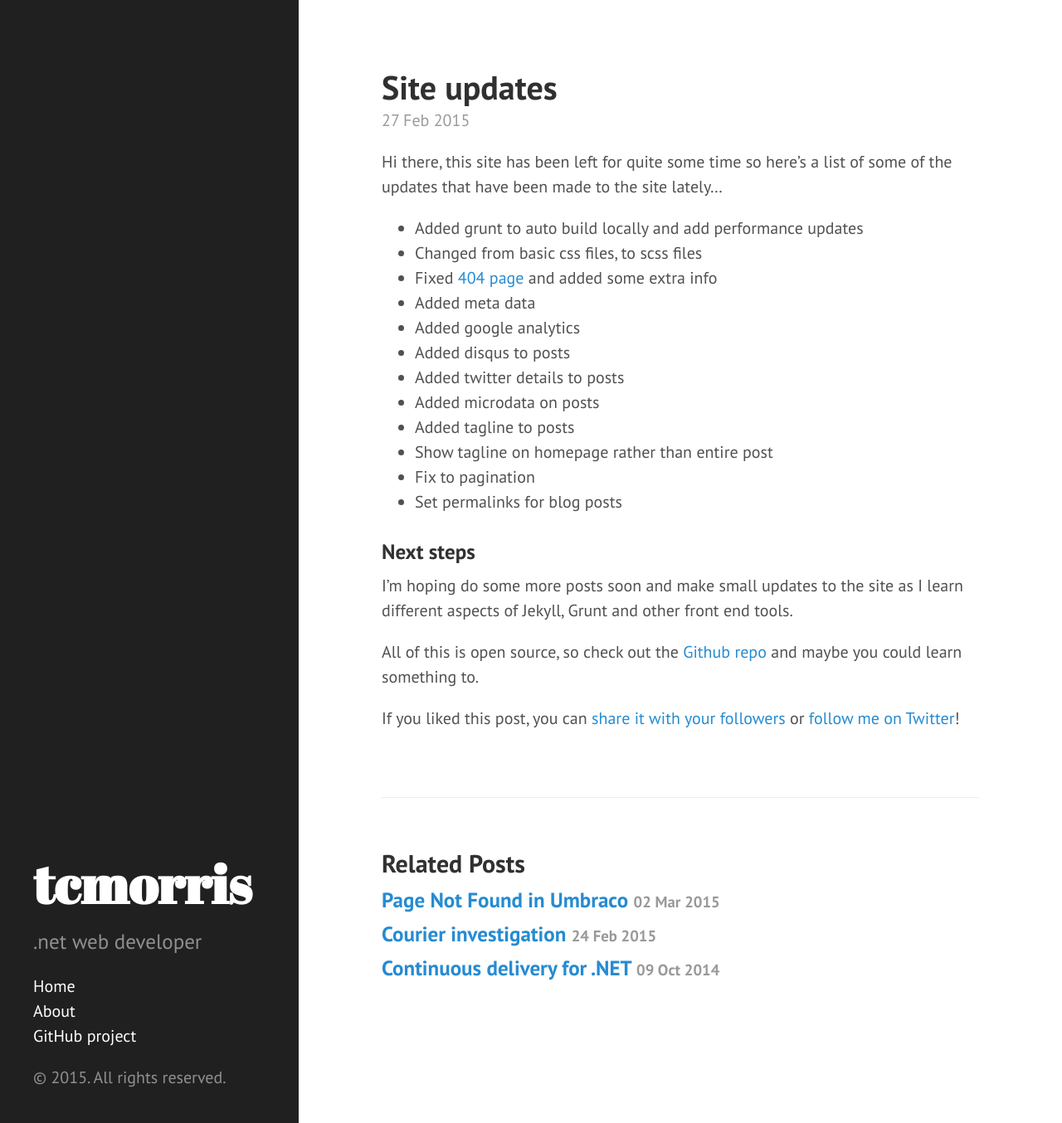
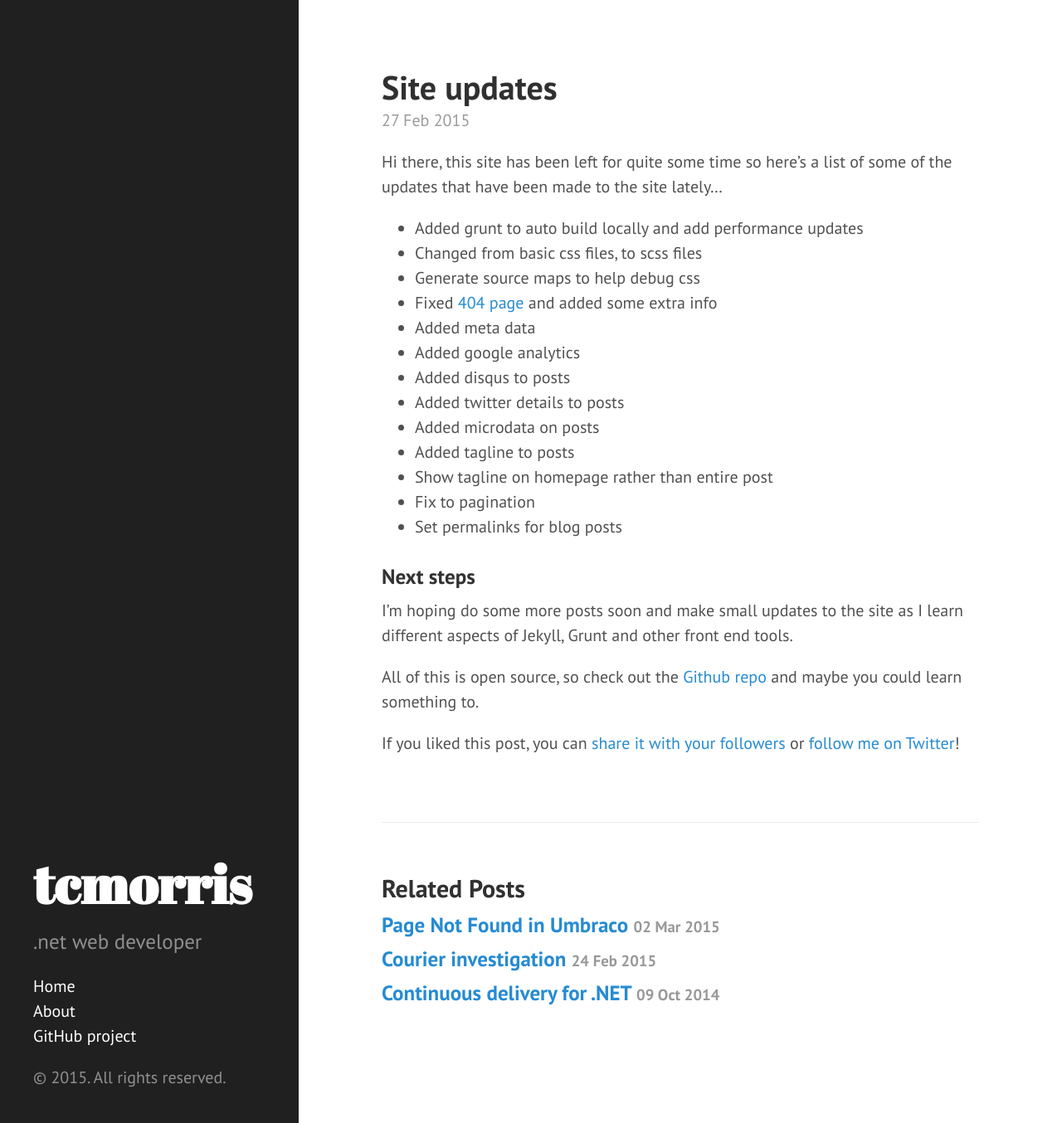
Before and after one commit to tcmorris/tcmorris.github.io, a Jekyll site: the page built from _posts/2015-02-27-site-updates.md, in a window 1280 px wide and 1354 px high. Shown: the whole window at 83% size. Built offline with Jekyll 4.4.1, drawn with Linux system fonts in a browser that asks for light colours; Markdown is read by kramdown in place of the engine named in the settings.

Commit message:
Config updates
Sort out jekyll task, add source maps, use site.css

```diff
--- a/_includes/head.html
+++ b/_includes/head.html
@@ -12,9 +12,7 @@
   <meta name="author" content="{{ site.author.name }}">
   <meta name="viewport" content="width=device-width, initial-scale=1.0, maximum-scale=1">
   <!-- CSS -->
-  <link rel="stylesheet" href="/public/css/poole.css">
-  <link rel="stylesheet" href="/public/css/syntax.css">
-  <link rel="stylesheet" href="/public/css/hyde.css">
+  <link rel="stylesheet" href="/public/css/site.css">
   <link rel="stylesheet" href="http://fonts.googleapis.com/css?family=PT+Sans:400,400italic,700|Abril+Fatface">
   <!-- Icons -->
   <link rel="apple-touch-icon-precomposed" sizes="144x144" href="/public/icons/apple-touch-icon-144-precomposed.png">
--- a/_posts/2015-02-27-site-updates.md
+++ b/_posts/2015-02-27-site-updates.md
@@ -9,6 +9,7 @@
 
 - Added grunt to auto build locally and add performance updates
 - Changed from basic css files, to scss files
+- Generate source maps to help debug css
 - Fixed [404 page](http://tcmorris.net/404) and added some extra info
 - Added meta data
 - Added google analytics
--- a/_scss/site.scss
+++ b/_scss/site.scss
@@ -1,4 +1,4 @@
 // site
-@import "partials/_hyde.scss";
 @import "partials/_poole.scss";
 @import "partials/_syntax.scss";
+@import "partials/_hyde.scss";
--- a/public/css/hyde.css
+++ /dev/null
@@ -1,248 +0,0 @@
-/*
- *  __                  __
- * /\ \                /\ \
- * \ \ \___   __  __   \_\ \     __
- *  \ \  _ `\/\ \/\ \  /'_` \  /'__`\
- *   \ \ \ \ \ \ \_\ \/\ \_\ \/\  __/
- *    \ \_\ \_\/`____ \ \___,_\ \____\
- *     \/_/\/_/`/___/> \/__,_ /\/____/
- *                /\___/
- *                \/__/
- *
- * Designed, built, and released under MIT license by @mdo. Learn more at
- * https://github.com/poole/hyde.
- */
-
-/*
- * Contents
- *
- * Global resets
- * Sidebar
- * Container
- * Reverse layout
- * Themes
- */
-
-/*
- * Global resets
- *
- * Update the foundational and global aspects of the page.
- */
-
-html {
-  font-family: "PT Sans", Helvetica, Arial, sans-serif;
-}
-@media (min-width: 48rem) {
-  html {
-    font-size: 16px;
-  }
-}
-@media (min-width: 58rem) {
-  html {
-    font-size: 20px;
-  }
-}
-
-
-/*
- * Sidebar
- *
- * Flexible banner for housing site name, intro, and "footer" content. Starts
- * out above content in mobile and later moves to the side with wider viewports.
- */
-
-.sidebar {
-  text-align: center;
-  padding: 2rem 1rem;
-  color: rgba(255,255,255,.5);
-  background-color: #202020;
-}
-@media (min-width: 48rem) {
-  .sidebar {
-    position: fixed;
-    top: 0;
-    left: 0;
-    bottom: 0;
-    width: 18rem;
-    text-align: left;
-  }
-}
-
-/* Sidebar links */
-.sidebar a {
-  color: #fff;
-}
-
-/* About section */
-.sidebar-about h1 {
-  color: #fff;
-  margin-top: 0;
-  font-family: "Abril Fatface", serif;
-  font-size: 3.25rem;
-}
-
-/* Sidebar nav */
-.sidebar-nav {
-  padding-left: 0;
-  list-style: none;
-}
-.sidebar-nav-item {
-  display: block;
-}
-a.sidebar-nav-item:hover,
-a.sidebar-nav-item:focus {
-  text-decoration: underline;
-}
-.sidebar-nav-item.active {
-  font-weight: bold;
-}
-
-/* Sticky sidebar
- *
- * Add the `sidebar-sticky` class to the sidebar's container to affix it the
- * contents to the bottom of the sidebar in tablets and up.
- */
-
-@media (min-width: 48rem) {
-  .sidebar-sticky {
-    position: absolute;
-    right:  1rem;
-    bottom: 1rem;
-    left:   1rem;
-  }
-}
-
-
-/* Container
- *
- * Align the contents of the site above the proper threshold with some margin-fu
- * with a 25%-wide `.sidebar`.
- */
-
-.content {
-  padding-top:    4rem;
-  padding-bottom: 4rem;
-}
-
-@media (min-width: 48rem) {
-  .content {
-    max-width: 38rem;
-    margin-left: 20rem;
-    margin-right: 2rem;
-  }
-}
-
-@media (min-width: 64rem) {
-  .content {
-    margin-left: 22rem;
-    margin-right: 4rem;
-  }
-}
-
-
-/*
- * Reverse layout
- *
- * Flip the orientation of the page by placing the `.sidebar` on the right.
- */
-
-@media (min-width: 48rem) {
-  .layout-reverse .sidebar {
-    left: auto;
-    right: 0;
-  }
-  .layout-reverse .content {
-    margin-left: 2rem;
-    margin-right: 20rem;
-  }
-}
-
-@media (min-width: 64rem) {
-  .layout-reverse .content {
-    margin-left: 4rem;
-    margin-right: 22rem;
-  }
-}
-
-
-
-/*
- * Themes
- *
- * As of v1.1, Hyde includes optional themes to color the sidebar and links
- * within blog posts. To use, add the class of your choosing to the `body`.
- */
-
-/* Base16 (http://chriskempson.github.io/base16/#default) */
-
-/* Red */
-.theme-base-08 .sidebar {
-  background-color: #ac4142;
-}
-.theme-base-08 .content a,
-.theme-base-08 .related-posts li a:hover {
-  color: #ac4142;
-}
-
-/* Orange */
-.theme-base-09 .sidebar {
-  background-color: #d28445;
-}
-.theme-base-09 .content a,
-.theme-base-09 .related-posts li a:hover {
-  color: #d28445;
-}
-
-/* Yellow */
-.theme-base-0a .sidebar {
-  background-color: #f4bf75;
-}
-.theme-base-0a .content a,
-.theme-base-0a .related-posts li a:hover {
-  color: #f4bf75;
-}
-
-/* Green */
-.theme-base-0b .sidebar {
-  background-color: #90a959;
-}
-.theme-base-0b .content a,
-.theme-base-0b .related-posts li a:hover {
-  color: #90a959;
-}
-
-/* Cyan */
-.theme-base-0c .sidebar {
-  background-color: #75b5aa;
-}
-.theme-base-0c .content a,
-.theme-base-0c .related-posts li a:hover {
-  color: #75b5aa;
-}
-
-/* Blue */
-.theme-base-0d .sidebar {
-  background-color: #6a9fb5;
-}
-.theme-base-0d .content a,
-.theme-base-0d .related-posts li a:hover {
-  color: #6a9fb5;
-}
-
-/* Magenta */
-.theme-base-0e .sidebar {
-  background-color: #aa759f;
-}
-.theme-base-0e .content a,
-.theme-base-0e .related-posts li a:hover {
-  color: #aa759f;
-}
-
-/* Brown */
-.theme-base-0f .sidebar {
-  background-color: #8f5536;
-}
-.theme-base-0f .content a,
-.theme-base-0f .related-posts li a:hover {
-  color: #8f5536;
-}
--- a/public/css/poole.css
+++ /dev/null
@@ -1,400 +0,0 @@
-/*
- *                        ___
- *                       /\_ \
- *  _____     ___     ___\//\ \      __
- * /\ '__`\  / __`\  / __`\\ \ \   /'__`\
- * \ \ \_\ \/\ \_\ \/\ \_\ \\_\ \_/\  __/
- *  \ \ ,__/\ \____/\ \____//\____\ \____\
- *   \ \ \/  \/___/  \/___/ \/____/\/____/
- *    \ \_\
- *     \/_/
- *
- * Designed, built, and released under MIT license by @mdo. Learn more at
- * https://github.com/poole/poole.
- */
-
-/*
- * Contents
- *
- * Body resets
- * Custom type
- * Messages
- * Container
- * Masthead
- * Posts and pages
- * Pagination
- * Reverse layout
- * Themes
- */
-
-/*
- * Body resets
- *
- * Update the foundational and global aspects of the page.
- */
-
-* {
-  -webkit-box-sizing: border-box;
-     -moz-box-sizing: border-box;
-          box-sizing: border-box;
-}
-
-html,
-body {
-  margin: 0;
-  padding: 0;
-}
-
-html {
-  font-family: "Helvetica Neue", Helvetica, Arial, sans-serif;
-  font-size: 16px;
-  line-height: 1.5;
-}
-@media (min-width: 38rem) {
-  html {
-    font-size: 20px;
-  }
-}
-
-body {
-  color: #515151;
-  background-color: #fff;
-  -webkit-text-size-adjust: 100%;
-      -ms-text-size-adjust: 100%;
-}
-
-/* No `:visited` state is required by default (browsers will use `a`) */
-a {
-  color: #268bd2;
-  text-decoration: none;
-}
-/* `:focus` is linked to `:hover` for basic accessibility */
-a:hover,
-a:focus {
-  text-decoration: underline;
-}
-
-/* Headings */
-h1, h2, h3, h4, h5, h6 {
-  margin-bottom: .5rem;
-  font-weight: bold;
-  line-height: 1.25;
-  color: #313131;
-  text-rendering: optimizeLegibility;
-}
-h1 {
-  font-size: 2rem;
-}
-h2 {
-  margin-top: 1rem;
-  font-size: 1.5rem;
-}
-h3 {
-  margin-top: 1.5rem;
-  font-size: 1.25rem;
-}
-h4, h5, h6 {
-  margin-top: 1rem;
-  font-size: 1rem;
-}
-
-/* Body text */
-p {
-  margin-top: 0;
-  margin-bottom: 1rem;
-}
-
-strong {
-  color: #303030;
-}
-
-
-/* Lists */
-ul, ol, dl {
-  margin-top: 0;
-  margin-bottom: 1rem;
-}
-
-dt {
-  font-weight: bold;
-}
-dd {
-  margin-bottom: .5rem;
-}
-
-/* Misc */
-hr {
-  position: relative;
-  margin: 1.5rem 0;
-  border: 0;
-  border-top: 1px solid #eee;
-  border-bottom: 1px solid #fff;
-}
-
-abbr {
-  font-size: 85%;
-  font-weight: bold;
-  color: #555;
-  text-transform: uppercase;
-}
-abbr[title] {
-  cursor: help;
-  border-bottom: 1px dotted #e5e5e5;
-}
-
-/* Code */
-code,
-pre {
-  font-family: Menlo, Monaco, "Courier New", monospace;
-}
-code {
-  padding: .25em .5em;
-  font-size: 85%;
-  color: #bf616a;
-  background-color: #f9f9f9;
-  border-radius: 3px;
-}
-pre {
-  display: block;
-  margin-top: 0;
-  margin-bottom: 1rem;
-  padding: 1rem;
-  font-size: .8rem;
-  line-height: 1.4;
-  white-space: pre;
-  white-space: pre-wrap;
-  word-break: break-all;
-  word-wrap: break-word;
-  background-color: #f9f9f9;
-}
-pre code {
-  padding: 0;
-  font-size: 100%;
-  color: inherit;
-  background-color: transparent;
-}
-.highlight {
-  margin-bottom: 1rem;
-  border-radius: 4px;
-}
-.highlight pre {
-  margin-bottom: 0;
-}
-
-/* Quotes */
-blockquote {
-  padding: .5rem 1rem;
-  margin: .8rem 0;
-  color: #7a7a7a;
-  border-left: .25rem solid #e5e5e5;
-}
-blockquote p:last-child {
-  margin-bottom: 0;
-}
-@media (min-width: 30rem) {
-  blockquote {
-    padding-right: 5rem;
-    padding-left: 1.25rem;
-  }
-}
-
-img {
-  display: block;
-  margin: 0 0 1rem;
-  border-radius: 5px;
-}
-
-/* Tables */
-table {
-  margin-bottom: 1rem;
-  width: 100%;
-  border: 1px solid #e5e5e5;
-  border-collapse: collapse;
-}
-td,
-th {
-  padding: .25rem .5rem;
-  border: 1px solid #e5e5e5;
-}
-tbody tr:nth-child(odd) td,
-tbody tr:nth-child(odd) th {
-  background-color: #f9f9f9;
-}
-
-
-/*
- * Custom type
- *
- * Extend paragraphs with `.lead` for larger introductory text.
- */
-
-.lead {
-  font-size: 1.25rem;
-  font-weight: 300;
-}
-
-
-/*
- * Messages
- *
- * Show alert messages to users. You may add it to single elements like a `<p>`,
- * or to a parent if there are multiple elements to show.
- */
-
-.message {
-  margin-bottom: 1rem;
-  padding: 1rem;
-  color: #717171;
-  background-color: #f9f9f9;
-}
-
-
-/*
- * Container
- *
- * Center the page content.
- */
-
-.container {
-  max-width: 38rem;
-  padding-left:  1rem;
-  padding-right: 1rem;
-  margin-left:  auto;
-  margin-right: auto;
-}
-
-
-/*
- * Masthead
- *
- * Super small header above the content for site name and short description.
- */
-
-.masthead {
-  padding-top:    1rem;
-  padding-bottom: 1rem;
-  margin-bottom: 3rem;
-}
-.masthead-title {
-  margin-top: 0;
-  margin-bottom: 0;
-  color: #505050;
-}
-.masthead-title a {
-  color: #505050;
-}
-.masthead-title small {
-  font-size: 75%;
-  font-weight: 400;
-  color: #c0c0c0;
-  letter-spacing: 0;
-}
-
-
-/*
- * Posts and pages
- *
- * Each post is wrapped in `.post` and is used on default and post layouts. Each
- * page is wrapped in `.page` and is only used on the page layout.
- */
-
-.page,
-.post {
-  margin-bottom: 4em;
-}
-
-/* Blog post or page title */
-.page-title,
-.post-title,
-.post-title a {
-  color: #303030;
-}
-.page-title,
-.post-title {
-  margin-top: 0;
-}
-
-/* Meta data line below post title */
-.post-date {
-  display: block;
-  margin-top: -.5rem;
-  margin-bottom: 1rem;
-  color: #9a9a9a;
-}
-
-/* Related posts */
-.related {
-  padding-top: 2rem;
-  padding-bottom: 2rem;
-  border-top: 1px solid #eee;
-}
-.related-posts {
-  padding-left: 0;
-  list-style: none;
-}
-.related-posts h3 {
-  margin-top: 0;
-}
-.related-posts li small {
-  font-size: 75%;
-  color: #999;
-}
-.related-posts li a:hover {
-  color: #268bd2;
-  text-decoration: none;
-}
-.related-posts li a:hover small {
-  color: inherit;
-}
-
-
-/*
- * Pagination
- *
- * Super lightweight (HTML-wise) blog pagination. `span`s are provide for when
- * there are no more previous or next posts to show.
- */
-
-.pagination {
-  overflow: hidden; /* clearfix */
-  margin-left: -1rem;
-  margin-right: -1rem;
-  font-family: "PT Sans", Helvetica, Arial, sans-serif;
-  color: #ccc;
-  text-align: center;
-}
-
-/* Pagination items can be `span`s or `a`s */
-.pagination-item {
-  display: block;
-  padding: 1rem;
-  border: 1px solid #eee;
-}
-.pagination-item:first-child {
-  margin-bottom: -1px;
-}
-
-/* Only provide a hover state for linked pagination items */
-a.pagination-item:hover {
-  background-color: #f5f5f5;
-}
-
-@media (min-width: 30rem) {
-  .pagination {
-    margin: 3rem 0;
-  }
-  .pagination-item {
-    float: left;
-    width: 50%;
-  }
-  .pagination-item:first-child {
-    margin-bottom: 0;
-    border-top-left-radius:    4px;
-    border-bottom-left-radius: 4px;
-  }
-  .pagination-item:last-child {
-    margin-left: -1px;
-    border-top-right-radius:    4px;
-    border-bottom-right-radius: 4px;
-  }
-}
--- a/public/css/syntax.css
+++ /dev/null
@@ -1,66 +0,0 @@
-.hll { background-color: #ffffcc }
- /*{ background: #f0f3f3; }*/
-.c { color: #999; } /* Comment */
-.err { color: #AA0000; background-color: #FFAAAA } /* Error */
-.k { color: #006699; } /* Keyword */
-.o { color: #555555 } /* Operator */
-.cm { color: #0099FF; font-style: italic } /* Comment.Multiline */
-.cp { color: #009999 } /* Comment.Preproc */
-.c1 { color: #999; } /* Comment.Single */
-.cs { color: #999; } /* Comment.Special */
-.gd { background-color: #FFCCCC; border: 1px solid #CC0000 } /* Generic.Deleted */
-.ge { font-style: italic } /* Generic.Emph */
-.gr { color: #FF0000 } /* Generic.Error */
-.gh { color: #003300; } /* Generic.Heading */
-.gi { background-color: #CCFFCC; border: 1px solid #00CC00 } /* Generic.Inserted */
-.go { color: #AAAAAA } /* Generic.Output */
-.gp { color: #000099; } /* Generic.Prompt */
-.gs { } /* Generic.Strong */
-.gu { color: #003300; } /* Generic.Subheading */
-.gt { color: #99CC66 } /* Generic.Traceback */
-.kc { color: #006699; } /* Keyword.Constant */
-.kd { color: #006699; } /* Keyword.Declaration */
-.kn { color: #006699; } /* Keyword.Namespace */
-.kp { color: #006699 } /* Keyword.Pseudo */
-.kr { color: #006699; } /* Keyword.Reserved */
-.kt { color: #007788; } /* Keyword.Type */
-.m { color: #FF6600 } /* Literal.Number */
-.s { color: #d44950 } /* Literal.String */
-.na { color: #4f9fcf } /* Name.Attribute */
-.nb { color: #336666 } /* Name.Builtin */
-.nc { color: #00AA88; } /* Name.Class */
-.no { color: #336600 } /* Name.Constant */
-.nd { color: #9999FF } /* Name.Decorator */
-.ni { color: #999999; } /* Name.Entity */
-.ne { color: #CC0000; } /* Name.Exception */
-.nf { color: #CC00FF } /* Name.Function */
-.nl { color: #9999FF } /* Name.Label */
-.nn { color: #00CCFF; } /* Name.Namespace */
-.nt { color: #2f6f9f; } /* Name.Tag */
-.nv { color: #003333 } /* Name.Variable */
-.ow { color: #000000; } /* Operator.Word */
-.w { color: #bbbbbb } /* Text.Whitespace */
-.mf { color: #FF6600 } /* Literal.Number.Float */
-.mh { color: #FF6600 } /* Literal.Number.Hex */
-.mi { color: #FF6600 } /* Literal.Number.Integer */
-.mo { color: #FF6600 } /* Literal.Number.Oct */
-.sb { color: #CC3300 } /* Literal.String.Backtick */
-.sc { color: #CC3300 } /* Literal.String.Char */
-.sd { color: #CC3300; font-style: italic } /* Literal.String.Doc */
-.s2 { color: #CC3300 } /* Literal.String.Double */
-.se { color: #CC3300; } /* Literal.String.Escape */
-.sh { color: #CC3300 } /* Literal.String.Heredoc */
-.si { color: #AA0000 } /* Literal.String.Interpol */
-.sx { color: #CC3300 } /* Literal.String.Other */
-.sr { color: #33AAAA } /* Literal.String.Regex */
-.s1 { color: #CC3300 } /* Literal.String.Single */
-.ss { color: #FFCC33 } /* Literal.String.Symbol */
-.bp { color: #336666 } /* Name.Builtin.Pseudo */
-.vc { color: #003333 } /* Name.Variable.Class */
-.vg { color: #003333 } /* Name.Variable.Global */
-.vi { color: #003333 } /* Name.Variable.Instance */
-.il { color: #FF6600 } /* Literal.Number.Integer.Long */
-
-.css .o,
-.css .o + .nt,
-.css .nt + .nt { color: #999; }
```
Also changed, not shown: Gruntfile.js (+8 -8 lines), public/css/site.css, 1 other file.
